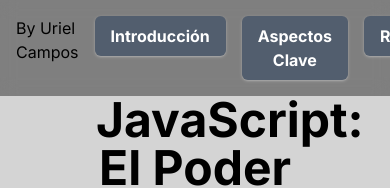
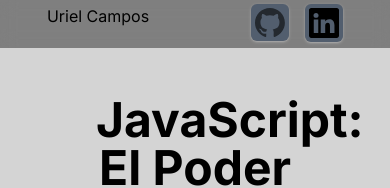
Before and after one commit to UFCampos/javascript-info, a Next.js app: page / in a window 390 px wide. Shown: the top 188 px of the page. Built offline with nearby package versions, Linux system fonts and the light colour scheme.

Commit message:
added responsive styles to navbar

```diff
--- a/components/Navbar.tsx
+++ b/components/Navbar.tsx
@@ -13,9 +13,9 @@ export const Navbar = ({ sections, socials }: { sections: { id: string, label: s
       };
 
   return (
-    <Nav className="w-full justify-around p-4 backdrop-blur bg-black/40">
-      By Uriel Campos
-      <ul className="flex justify-center gap-4">
+    <Nav className="w-full justify-around p-1 sm:p-4 backdrop-blur bg-black/40">
+      <h1 className="sm:hidden md:inline text-center">Uriel Campos</h1>
+      <ul className="justify-center gap-4 hidden sm:flex">
         {sections.map((section, index) => (
           <li className="cursor-pointer" key={index} onClick={() => scrollToSection(section.id)}>
             <Button className="shadow text-white shadow-white/30 dark:shadow-white/50 px-4 py-2">{section.label}</Button>
```
